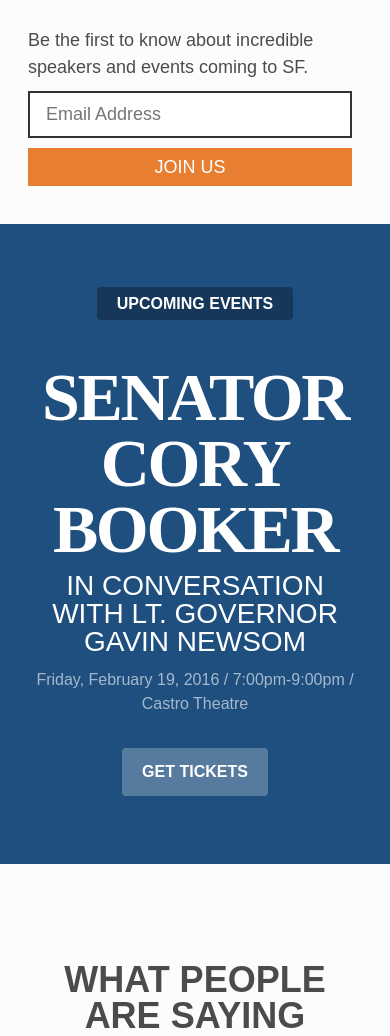
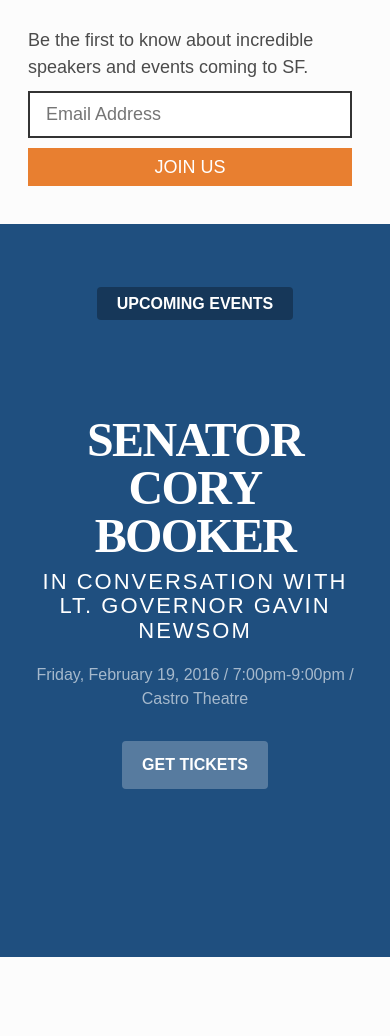
Before and after one commit to tomng/inforumsf, a WordPress theme: template themes/inforum/front-page.php in a window 390 px wide. Shown: the part 710-1746 px from the top of the page. Run offline with PHP 8.4 and a stand-in for WordPress, Linux system fonts and the light colour scheme; the site name, menu and one post (Sample post) are stand-ins, and other content is empty; some libraries are stand-ins or nearby versions.

Commit message:
Improved font sizing for event headings.

```diff
--- a/themes/inforum/style.css
+++ b/themes/inforum/style.css
@@ -1105,7 +1105,6 @@ ul.nav-menu {
   border: 1px solid rgba(81, 203, 238, 1);*/
 }
 
-
 .section-medium .cta-form input[type=email] {
 	border: solid 2px rgba(0, 0, 0, 0.8);
 }
@@ -1136,28 +1135,33 @@ ul.nav-menu {
 	display: inline;
 }
 
+.event {
+	margin: 100px 0px;
+}
+
 .upcoming-events h1 {
 	margin:48px 0 10px 0;
 	text-transform: uppercase;
 	font-weight: 600;
-	font-size: 68px;
+	font-size: 78px;
+	line-height: 1.0em;
 	letter-spacing: -0.035em;
 	color: #FFFFFF;
-	line-height: 66px;
 }
 
 .upcoming-events h2 {
-	margin: 0 0 10px 0;
+	margin: 0 0 20px 0;
 	text-transform: uppercase;
 
 	font-weight: 200;
-	font-size: 28px;
+	font-size: 32px;
+	letter-spacing: 2px;
 	color: #FFFFFF;
-	line-height: 28px;
+	line-height: 1.1em;
 }
 
 .upcoming-events .info {
-	margin: 12px 0;
+	margin: 10px 0;
 	opacity: 0.6;
 }
 
@@ -1355,7 +1359,7 @@ footer a:hover {
 	}*/
 }
 
-@media all and (max-width: 400px) {
+@media all and (max-width: 600px) {
 
 	.section {
 		padding: 68px 28px;
@@ -1365,10 +1369,18 @@ footer a:hover {
 		padding: 28px 28px;
 	}
 
-
 	header {
 		padding: 20px 28px;
 	}
+
+
+	.upcoming-events h1 {
+		font-size: 48px;
+	}
+
+	.upcoming-events h2 {
+		font-size: 22px;
+		letter-spacing: 2px;
 }
 
 /*@media all and (min-width: 800px) {*/
```
